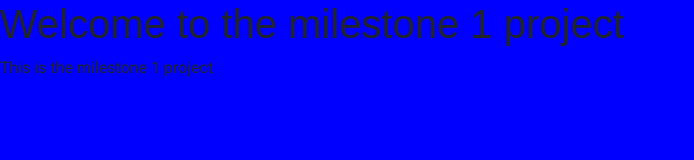
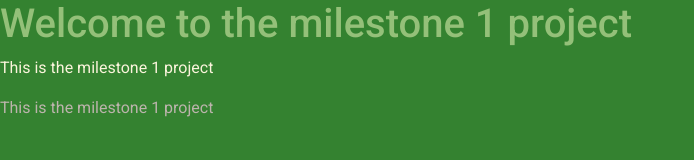
Before and after one commit to AzzaPJones/Milestone-1, a plain HTML site: page index.html in a window 1280 px wide. Shown: the whole page, without its empty margins (0-694 px from the left). Drawn offline with nearby package versions, Linux system fonts and the light colour scheme; a web font is replaced by a local one.

Commit message:
add css varibles

```diff
--- a/assets/css/style.css
+++ b/assets/css/style.css
@@ -1,11 +1,42 @@
 /*Google font styles link*/
 @import url('https://fonts.googleapis.com/css2?family=Roboto:ital,wght@0,100..900;1,100..900&family=WDXL+Lubrifont+TC&display=swap');
 
+/*CSS Varibles*/
+:root {
+    --primary-font: 'WDXL Lubrifont TC', sans-serif;
+    --secondary-font: 'Roboto', sans-serif;
+    --primary-color: #94c079;
+    /*olive green*/
+    --secondary-color: #348230;
+    /*dark olive green*/
+    --highlight-color: #bcb4ac;
+    /*light grey*/
+    --highlight-color-light: #fbf4dc;
+    /*light tan*/
+}
+
 body {
-    background-color: blue;
+    background-color: var(--secondary-color);
     font-family: 'Roboto', sans-serif;
 }
 
 h1 {
     font-family: 'WDXL Lubrifont TC', sans-serif;
+    color: var(--highlight-color);
 }
+
+h1,
+h2,
+h3 {
+    font-family: var(--secondary-font);
+    color: var(--primary-color);
+}
+
+p {
+    color: var(--highlight-color-light);
+
+}
+
+.sub-heading-color {
+    color: var(--highlight-color);
+}
--- a/index.html
+++ b/index.html
@@ -14,6 +14,7 @@
 <body>
     <h1>Welcome to the milestone 1 project</h1>
     <p>This is the milestone 1 project</p>
+    <p class="sub-heading-color">This is the milestone 1 project</p>
 
     <!--Bootstrap JS Script-->
     <script src="https://cdn.jsdelivr.net/npm/bootstrap@5.3.6/dist/js/bootstrap.bundle.min.js"
```
